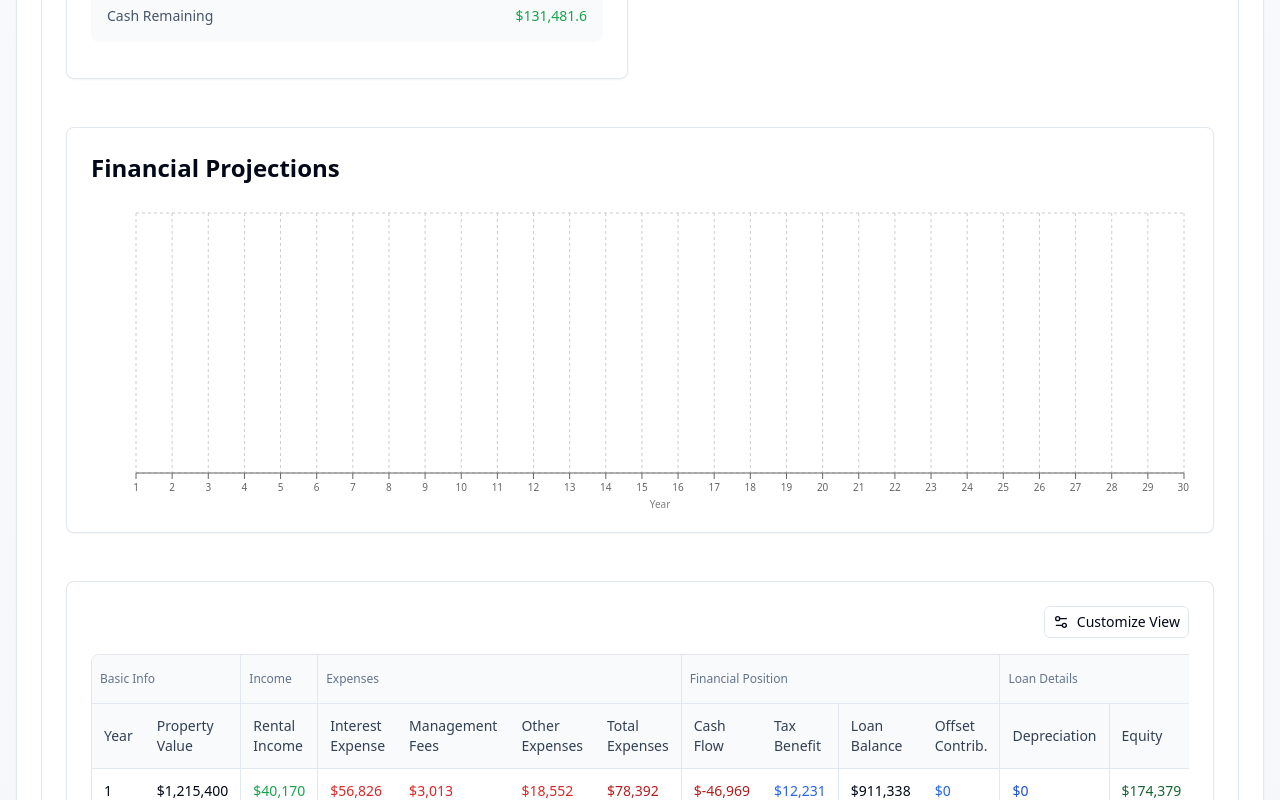
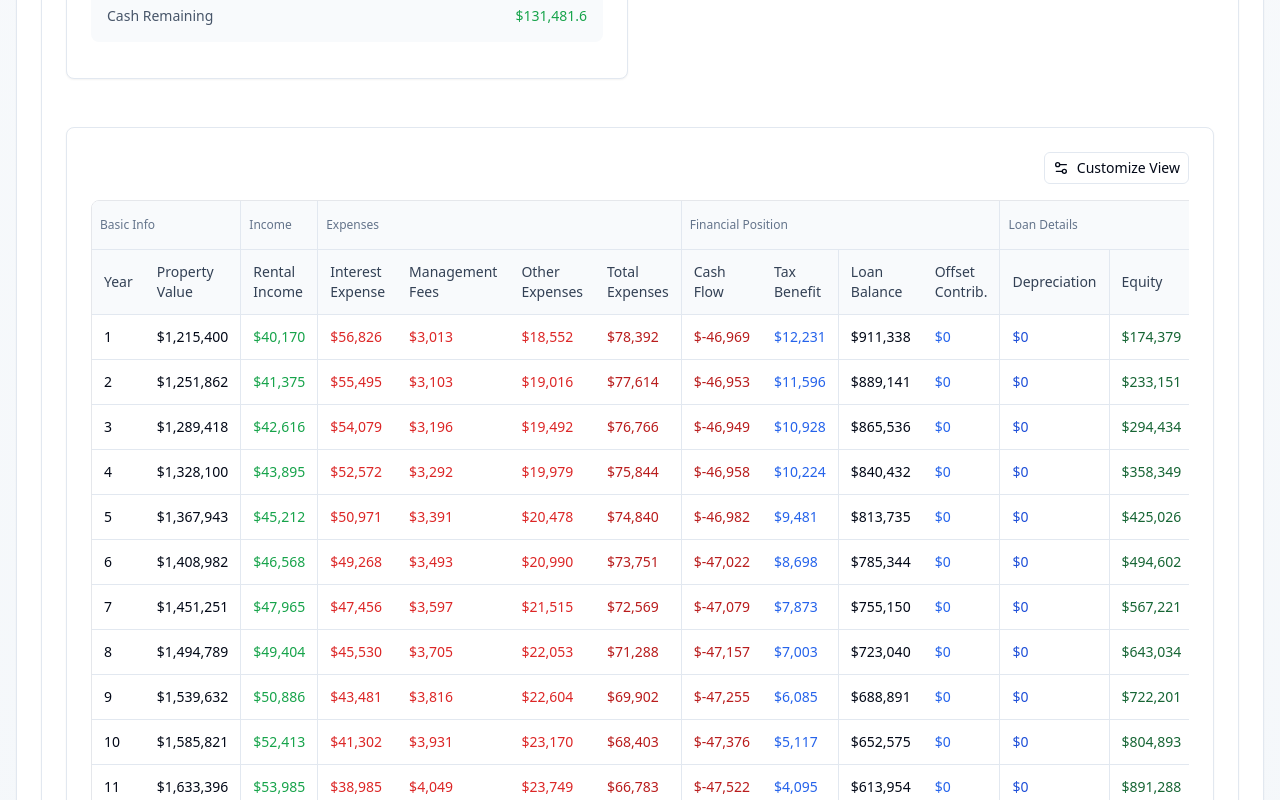
Before and after one commit to HaigAd/ipcalc, a React (Vite) app: page / in a window 1280 px wide. Shown: the part 820-1620 px from the top of the page. Built offline with nearby package versions, Linux system fonts and the light colour scheme.

Commit message:
checkpoint: before moving projections table beneath combined metrics

```diff
--- a/src/components/calculator/PropertyCalculator.tsx
+++ b/src/components/calculator/PropertyCalculator.tsx
@@ -2,12 +2,10 @@ import { useComponentOrder } from './hooks/useComponentOrder';
 import { useCalculatorState } from './hooks/useCalculatorState';
 import { PropertyPriceForm } from './components/PropertyPriceForm';
 import { LoanDetailsForm } from './components/LoanDetailsForm';
-import { ProjectionsGraph } from './components/ProjectionsGraph';
 import { YearlyProjectionsTable } from './components/YearlyProjectionsTable';
 import { CalculatorTabs } from './components/CalculatorTabs';
 import { ComponentId } from './hooks/useComponentOrder';
 import { useCallback } from 'react';
-import { TaxImplications } from './components/TaxImplications/index';
 import { CombinedMetrics } from './components/CombinedMetrics';
 
 export function PropertyCalculator() {
@@ -53,33 +51,12 @@ export function PropertyCalculator() {
             />
           </div>
         );
-      case 'graph':
-        return (
-          <div className="bg-white rounded-lg border border-slate-200 p-6 shadow-sm">
-            <h2 className="text-2xl font-semibold mb-6">Financial Projections</h2>
-            <ProjectionsGraph yearlyProjections={calculationResults.yearlyProjections} />
-          </div>
-        );
       case 'table':
         return (
           <div className="bg-white rounded-lg border border-slate-200 shadow-sm p-6">
             <YearlyProjectionsTable
               yearlyProjections={calculationResults.yearlyProjections}
               marketData={marketData}
-            />
-          </div>
-        );
-      case 'taxImplications':
-        return (
-          <div className="bg-white rounded-lg border border-slate-200 p-6 shadow-sm">
-            <h2 className="text-2xl font-semibold mb-6">Tax & Depreciation</h2>
-            <TaxImplications
-              yearlyProjections={calculationResults.yearlyProjections.map(proj => ({
-                taxBenefit: proj.taxBenefit,
-                taxableIncome: proj.taxableIncome
-              }))}
-              propertyDetails={propertyDetails}
-              onPropertyDetailsChange={setPropertyDetails}
             />
           </div>
         );
--- a/src/components/calculator/components/ComponentRenderer.tsx
+++ b/src/components/calculator/components/ComponentRenderer.tsx
@@ -2,10 +2,7 @@ import { ComponentId } from '../hooks/useComponentOrder';
 import { useCalculator } from '../context/CalculatorContext';
 import { PropertyPriceForm } from './PropertyPriceForm';
 import { LoanDetailsForm } from './LoanDetailsForm';
-import { ProjectionsGraph } from './ProjectionsGraph';
 import { YearlyProjectionsTable } from './YearlyProjectionsTable';
-import { TaxImplications } from './TaxImplications';
-import { YearlyProjection } from '../types';
 
 interface ComponentRendererProps {
   id: ComponentId;
@@ -46,35 +43,12 @@ export function ComponentRenderer({ id, extraProps }: ComponentRendererProps) {
             />
           </div>
         );
-      case 'graph':
-        return (
-          <div className="bg-white rounded-lg border border-slate-200 p-6 shadow-sm">
-            <h2 className="text-2xl font-semibold mb-6">Financial Projections</h2>
-            <ProjectionsGraph
-              yearlyProjections={calculationResults.yearlyProjections}
-            />
-          </div>
-        );
       case 'table':
         return (
           <div className="bg-white rounded-lg border border-slate-200 shadow-sm p-6">
             <YearlyProjectionsTable
               yearlyProjections={calculationResults.yearlyProjections}
               marketData={marketData}
-            />
-          </div>
-        );
-      case 'taxImplications':
-        return (
-          <div className="bg-white rounded-lg border border-slate-200 p-6 shadow-sm">
-            <h2 className="text-2xl font-semibold mb-6">Tax & Depreciation</h2>
-            <TaxImplications
-              yearlyProjections={calculationResults.yearlyProjections.map((proj: YearlyProjection) => ({
-                taxBenefit: proj.taxBenefit,
-                taxableIncome: proj.taxableIncome
-              }))}
-              propertyDetails={propertyDetails}
-              onPropertyDetailsChange={setPropertyDetails}
             />
           </div>
         );
--- a/src/components/calculator/hooks/useComponentOrder.ts
+++ b/src/components/calculator/hooks/useComponentOrder.ts
@@ -1,6 +1,6 @@
 import { useState } from 'react';
 
-export type ComponentId = 'price' | 'loan' | 'graph' | 'table' | 'taxImplications';
+export type ComponentId = 'price' | 'loan' | 'table';
 
 interface Component {
   id: ComponentId;
@@ -11,9 +11,7 @@ interface Component {
 const defaultOrder: Component[] = [
   { id: 'price', title: 'Property Price & Deposit' },
   { id: 'loan', title: 'Loan Details & Options' },
-  { id: 'graph', title: 'Financial Projections' },
   { id: 'table', title: 'Yearly Projections', isFullWidth: true },
-  { id: 'taxImplications', title: 'Tax & Depreciation' },
 ];
 
 export const useComponentOrder = () => {
```
Also changed, not shown: 1 other file (tests, documents, lock files or other folders).
